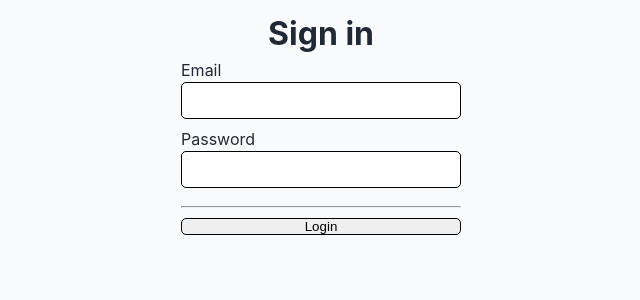
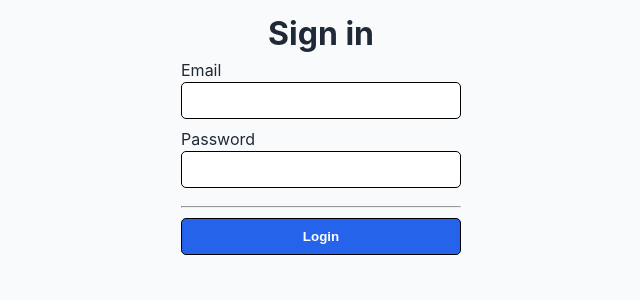
Before and after one commit to Korkin-Igor/shop-vuejs, a Vue app: page /login in a window 1280 px wide. Shown: the top 300 px of the page, without its empty margins (319-959 px from the left). Built offline with nearby package versions, Linux system fonts and the light colour scheme.

Commit message:
Set up style for error message, set up using button classes

```diff
--- a/src/assets/styles/style.css
+++ b/src/assets/styles/style.css
@@ -83,13 +83,16 @@ body {
 }
 
 .error-list {
+    text-align: center;
+    width: 20%;
+    max-width: 200px;
     background: #fef2f2;
     border: 1px solid var(--error-color);
     color: var(--error-color);
     padding: 12px;
     border-radius: var(--radius);
     list-style: none;
-    margin: 10px 0;
+    margin: 10px auto;
     font-size: 0.9rem;
 }
 
--- a/src/views/Login.vue
+++ b/src/views/Login.vue
@@ -36,7 +36,7 @@ const login = async () => {
     <label>Password</label>
     <input type="password" required v-model="password" />
     <hr />
-    <button type="submit">Login</button>
+    <button class="btn btn-primary" type="submit">Login</button>
   </form>
   <div v-if="data.message">{{data.message}}</div>
   <div v-else-if="data.error" class="error-list">{{data.error.message}}</div>
@@ -59,6 +59,7 @@ h1 {
   padding: 10px;
   margin: 0 auto;
 }
+
 .login input,
 button {
   border: 1px solid black;
```
